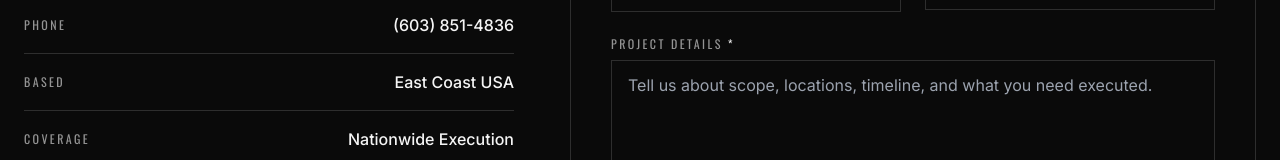
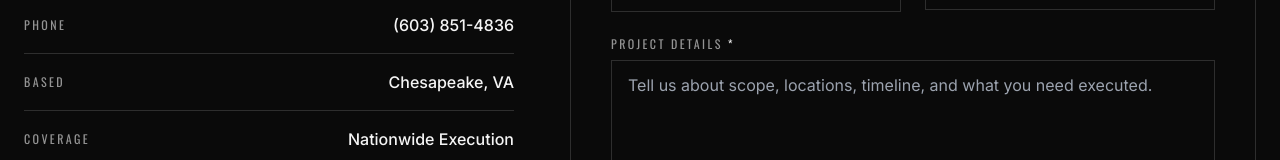
Before and after one commit to Renegade15/renegaderetail69, a Next.js app: page /contact in a window 1280 px wide. Shown: the part 857-1017 px from the top of the page. Built offline with nearby package versions, Linux system fonts and the light colour scheme.

Commit message:
feat: update contact location to Chesapeake, VA
Co-authored-by: Renegade15 <284688019+Renegade15@users.noreply.github.com>

```diff
--- a/app/contact/page.js
+++ b/app/contact/page.js
@@ -12,7 +12,7 @@ export const metadata = {
 const details = [
   { label: 'Email', value: 'Cam@renegadecontracting.com', href: 'mailto:Cam@renegadecontracting.com' },
   { label: 'Phone', value: '(603) 851-4836', href: 'tel:+16038514836' },
-  { label: 'Based', value: 'East Coast USA' },
+  { label: 'Based', value: 'Chesapeake, VA' },
   { label: 'Coverage', value: 'Nationwide Execution' },
 ]
 
```
